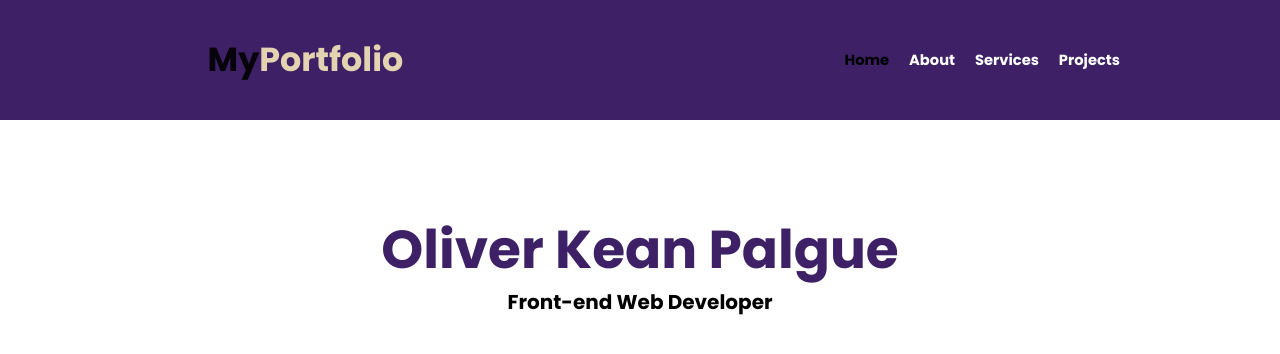
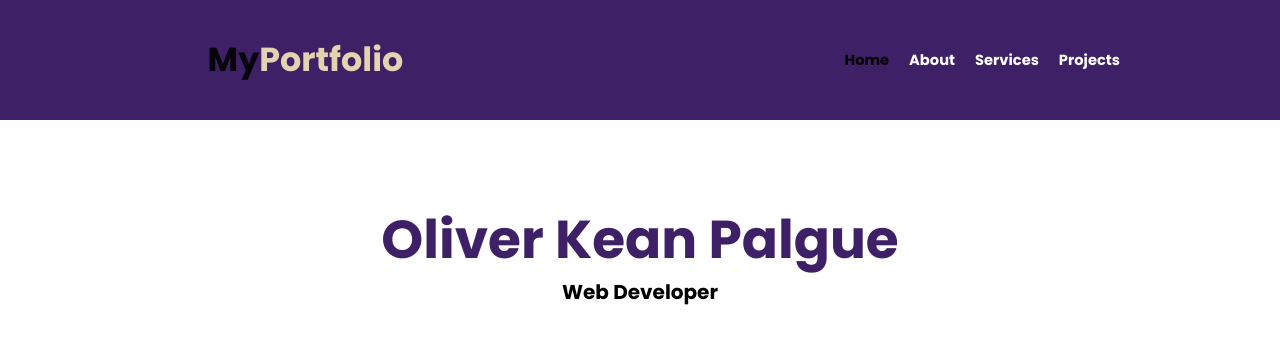
Before and after one commit to greyken24/myPortfolio, a plain HTML site: page index.html in a window 1280 px wide. Drawn offline with nearby package versions, Linux system fonts and the light colour scheme.

Commit message:
Add files via upload

```diff
--- a/css/style.css
+++ b/css/style.css
@@ -158,7 +158,7 @@ nav{
 }
 
 #landing{
-    padding: 50px;
+    padding: 40px;
 }
 #landing h1{
     font-family: 'Poppins',sans-serif;
--- a/index.html
+++ b/index.html
@@ -41,7 +41,7 @@
     <div class="container">
         <section id="landing" class="text-center jumbotron mt-5">
           <h1>Oliver Kean Palgue</h1>
-          <h3>Front-end Web Developer</h3>
+          <h3>Web Developer</h3>
       </section>
     </div>
 
```
